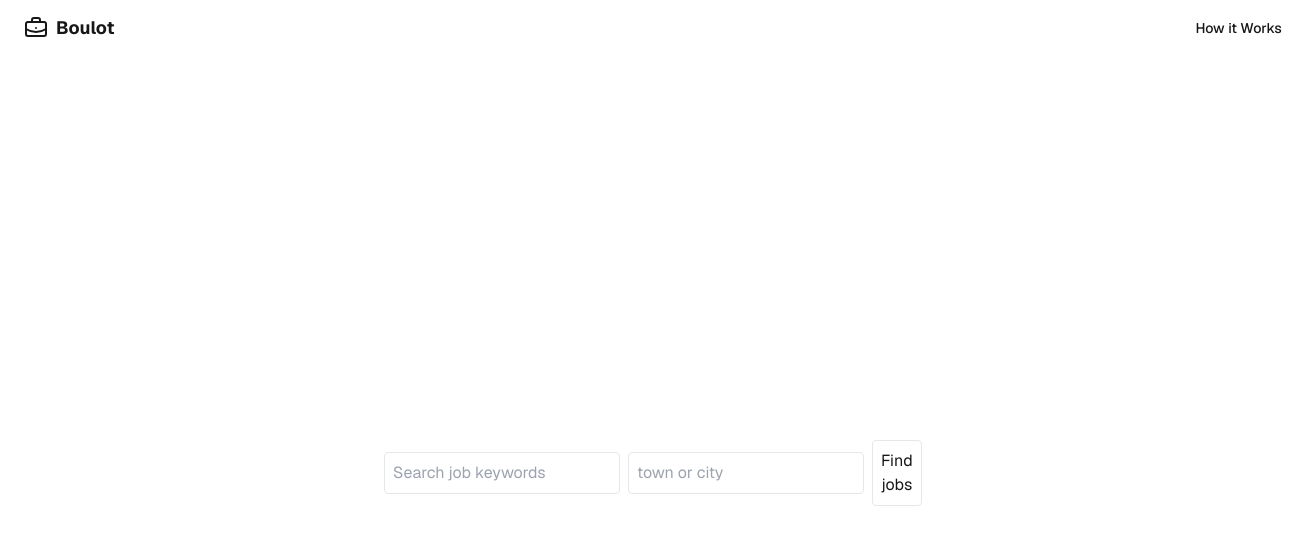
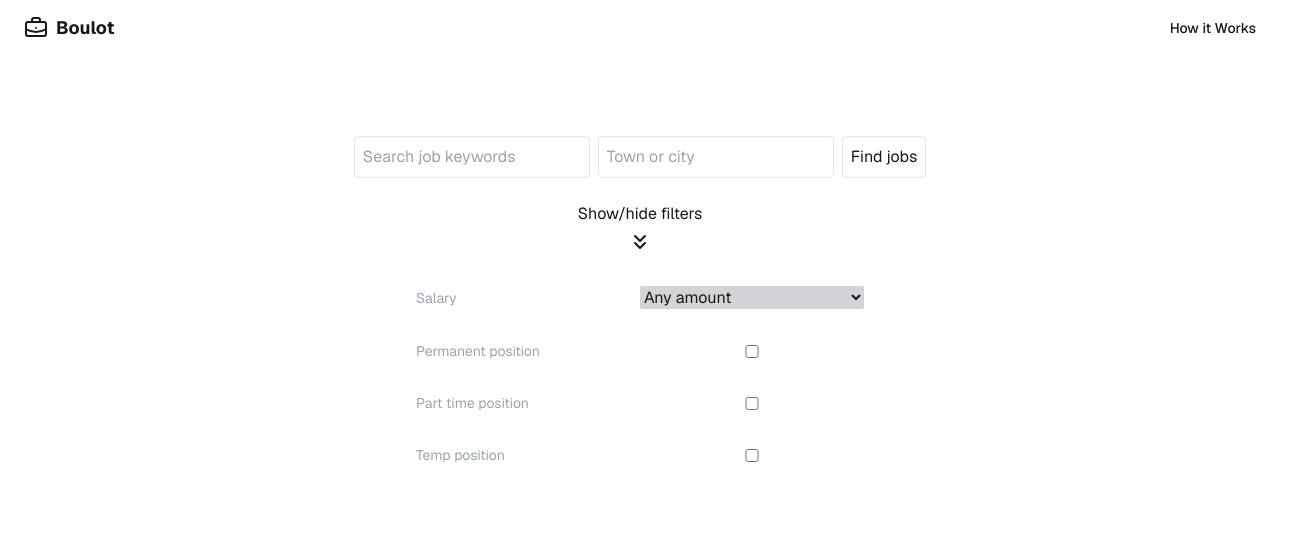
Before and after one commit to cascabeanie/boulot, a Next.js app: page / in a window 1280 px wide. Shown: the top 544 px of the page, 1306 px wide, since content can reach past the window. Built offline with nearby package versions, Linux system fonts and the light colour scheme.

Commit message:
feat: add search filters functionality

```diff
--- a/components/main/search-jobs.tsx
+++ b/components/main/search-jobs.tsx
@@ -6,6 +6,7 @@ import { useActionState } from "react";
 import { SearchJobsAction } from "@/lib/search-jobs-action";
 
 import { CircleAlert } from "lucide-react";
+import { ChevronsDown } from "lucide-react";
 
 export default function SearchJobs() {
   const [state, formAction, isPending] = useActionState<StateType, FormData>(
@@ -20,9 +21,9 @@ export default function SearchJobs() {
     <>
       <form
         action={formAction}
-        className="flex flex-col items-center gap-6 p-96"
+        className="flex flex-col items-center gap-6 p-20"
       >
-        <div className="flex items-center justify-center gap-2">
+        <div className="flex flex-col md:flex-row items-center justify-center gap-2">
           <input
             type="text"
             name="keywords"
@@ -33,13 +34,82 @@ export default function SearchJobs() {
           <input
             type="text"
             name="locationName"
-            placeholder="town or city"
+            placeholder="Town or city"
             className="p-2 border rounded"
           />
 
           <button type="submit" className="p-2 border rounded">
             {isPending ? <span>Searching...</span> : <span>Find jobs</span>}
           </button>
+        </div>
+
+        <div className="flex flex-col items-center gap-8 w-full">
+          {/* dev: will be click to show */}
+          <div
+            className="flex
+          flex-col items-center gap-1"
+          >
+            <h3>Show/hide filters</h3>
+            <ChevronsDown className="cursor-pointer" />
+          </div>
+
+          <div className="grid grid-cols-2 items-center gap-y-8 w-full max-w-md">
+            <label htmlFor="min-salary" className="text-sm text-gray-400">
+              Salary
+            </label>
+            <select
+              name="minimumSalary"
+              id="min-salary"
+              className="bg-zinc-300 rounded-sm cursor-pointer"
+            >
+              <option value="">Any amount</option>
+              <option value="20000">£20,000+</option>
+              <option value="25000">£25,000+</option>
+              <option value="30000">£30,000+</option>
+              <option value="30000">£35,000+</option>
+              <option value="40000">£40,000+</option>
+              <option value="50000">£50,000+</option>
+            </select>
+
+            <label
+              htmlFor="permanent-checkBox"
+              className="text-sm text-gray-400"
+            >
+              Permanent position
+            </label>
+            <input
+              type="checkbox"
+              value={"true"}
+              id="permanent-checkBox"
+              name="permanent"
+              className="bg-zinc-300 accent-zinc-700 cursor-pointer"
+            />
+
+            <label
+              htmlFor="part-time-checkBox"
+              className="text-sm text-gray-400"
+            >
+              Part time position
+            </label>
+            <input
+              type="checkbox"
+              value={"true"}
+              id="part-time-checkBox"
+              name="partTime"
+              className="bg-zinc-300 accent-zinc-700 cursor-pointer"
+            />
+
+            <label htmlFor="temp-checkBox" className="text-sm text-gray-400">
+              Temp position
+            </label>
+            <input
+              type="checkbox"
+              value={"true"}
+              id="temp-checkBox"
+              name="temp"
+              className="bg-zinc-300 accent-zinc-700 cursor-pointer"
+            />
+          </div>
         </div>
 
         <div>
--- a/lib/search-jobs-action.tsx
+++ b/lib/search-jobs-action.tsx
@@ -4,22 +4,51 @@ import { StateType } from "@/lib/job-types";
 
 import { redirect } from "next/navigation";
 
+const formNames = [
+  "keywords",
+  "locationName",
+  "minimumSalary",
+  "permanent",
+  "partTime",
+  "temp",
+];
+
 export async function SearchJobsAction(
   prevState: StateType,
   formData: FormData
 ) {
-  let keywords;
-  let location;
+  let searchParams: URLSearchParams;
 
   try {
-    keywords = formData.get("keywords");
-    location = formData.get("locationName");
+    const formValues = Object.fromEntries(
+      formNames.map((item) => [item, formData.get(item)])
+    );
 
-    if (!keywords) {
+    if (!formValues.keywords) {
       return {
         message: "Error",
         error: "At least one job keyword is required",
       };
+    }
+
+    searchParams = new URLSearchParams();
+
+    searchParams.set("keywords", formValues.keywords.toString());
+
+    if (formValues.locationName) {
+      searchParams.set("locationName", formValues.locationName.toString());
+    }
+    if (formValues.salary) {
+      searchParams.set("minimumSalary", formValues.salary.toString());
+    }
+    if (formValues.permanent) {
+      searchParams.set("permanent", formValues.permanent.toString());
+    }
+    if (formValues.partTime) {
+      searchParams.set("partTime", formValues.partTime.toString());
+    }
+    if (formValues.temp) {
+      searchParams.set("temp", formValues.temp.toString());
     }
   } catch (error) {
     return {
@@ -28,13 +57,5 @@ export async function SearchJobsAction(
     };
   }
 
-  const params = new URLSearchParams();
-
-  params.set("keywords", keywords.toString());
-
-  if (location) {
-    params.set("locationName", location.toString());
-  }
-
-  redirect(`/results?${params.toString()}`);
+  redirect(`/results?${searchParams.toString()}`);
 }
```
